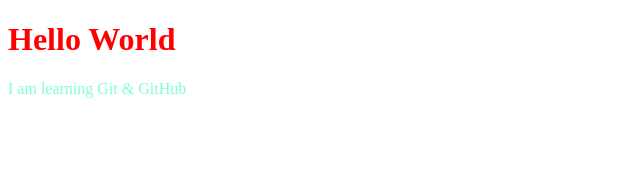
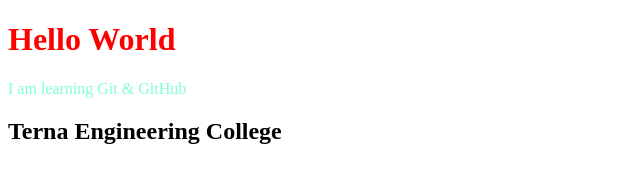
Before and after one commit to Sachin-75/LocalRepo, a plain HTML site: page index.html in a window 1280 px wide. Shown: the whole page, without its empty margins (0-640 px from the left). Drawn offline with Linux system fonts and the light colour scheme.

Commit message:
Add new tag

```diff
--- a/index.html
+++ b/index.html
@@ -16,5 +16,6 @@
 <body>
     <h1>Hello World</h1>
     <p>I am learning Git & GitHub</p>
+    <h2>Terna Engineering College</h2>
 </body>
 </html>
```
